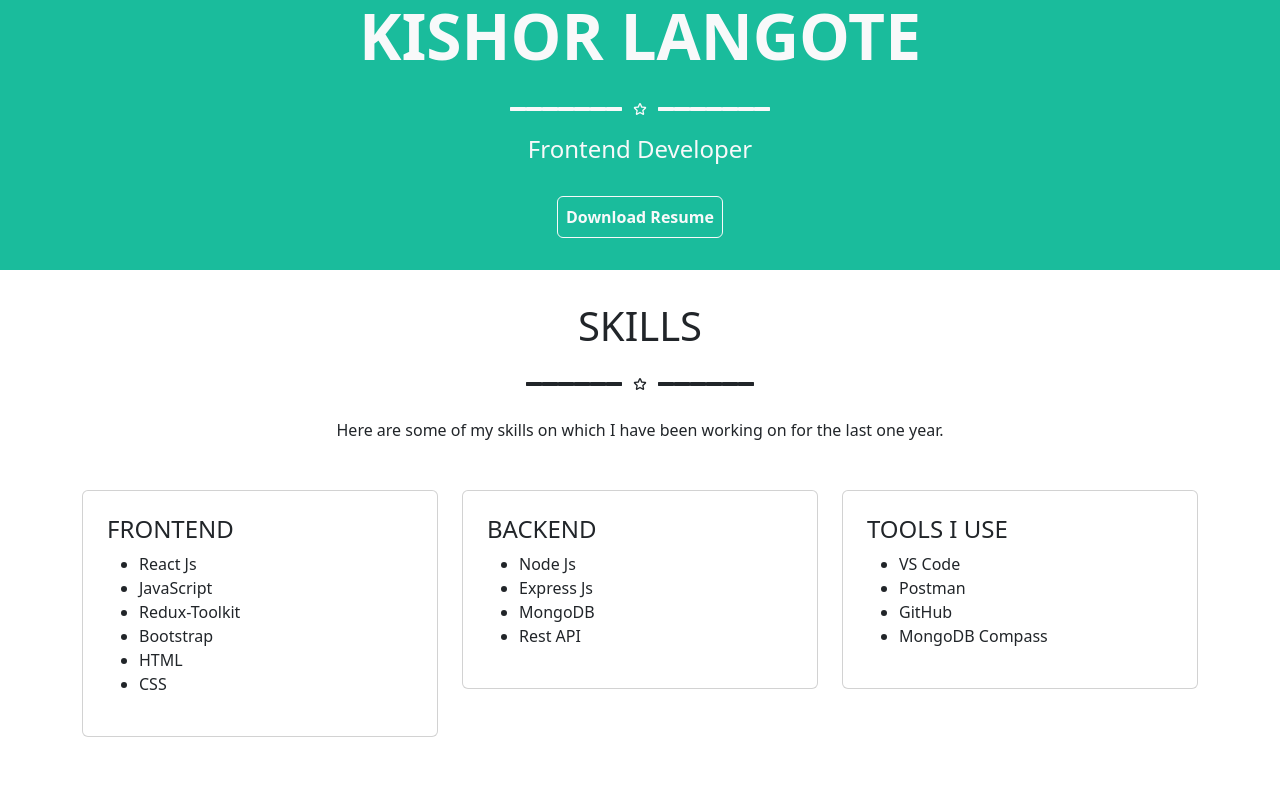
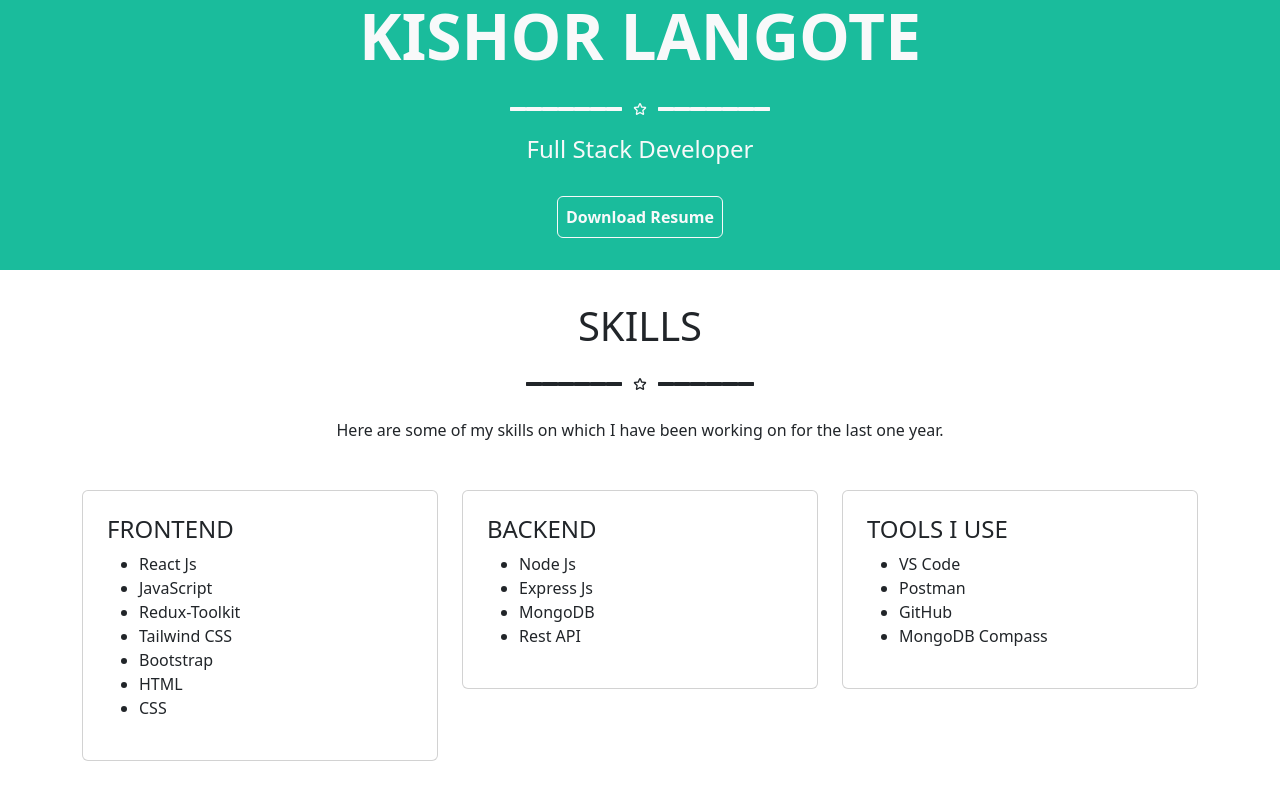
Before and after one commit to KishorLangote/portfolio, a React (Vite) app: page / in a window 1280 px wide. Shown: the part 474-1274 px from the top of the page. Built offline with nearby package versions, Linux system fonts and the light colour scheme.

Commit message:
chore: update portfolio

```diff
--- a/src/components/Home.jsx
+++ b/src/components/Home.jsx
@@ -31,7 +31,7 @@ const Home = () => {
           <ImMinus />
           <ImMinus />
           <ImMinus />
-          <h4 className="py-2">Frontend Developer</h4>
+          <h4 className="py-2">Full Stack Developer</h4>
           <a href={Kishor_Langote} target="_blank" className="btn btn-outline-light mt-3 mb-4 p-2 fw-semibold">
           Download Resume
           </a>
--- a/src/components/Skills.jsx
+++ b/src/components/Skills.jsx
@@ -35,6 +35,7 @@ const Skills = () => {
                   <li>React Js</li>
                   <li>JavaScript</li>
                   <li>Redux-Toolkit</li>
+                  <li>Tailwind CSS</li>
                   <li>Bootstrap</li>
                   <li>HTML</li>
                   <li>CSS</li>
```
Also changed, not shown: src/components/About.jsx (+0 -42 lines).
